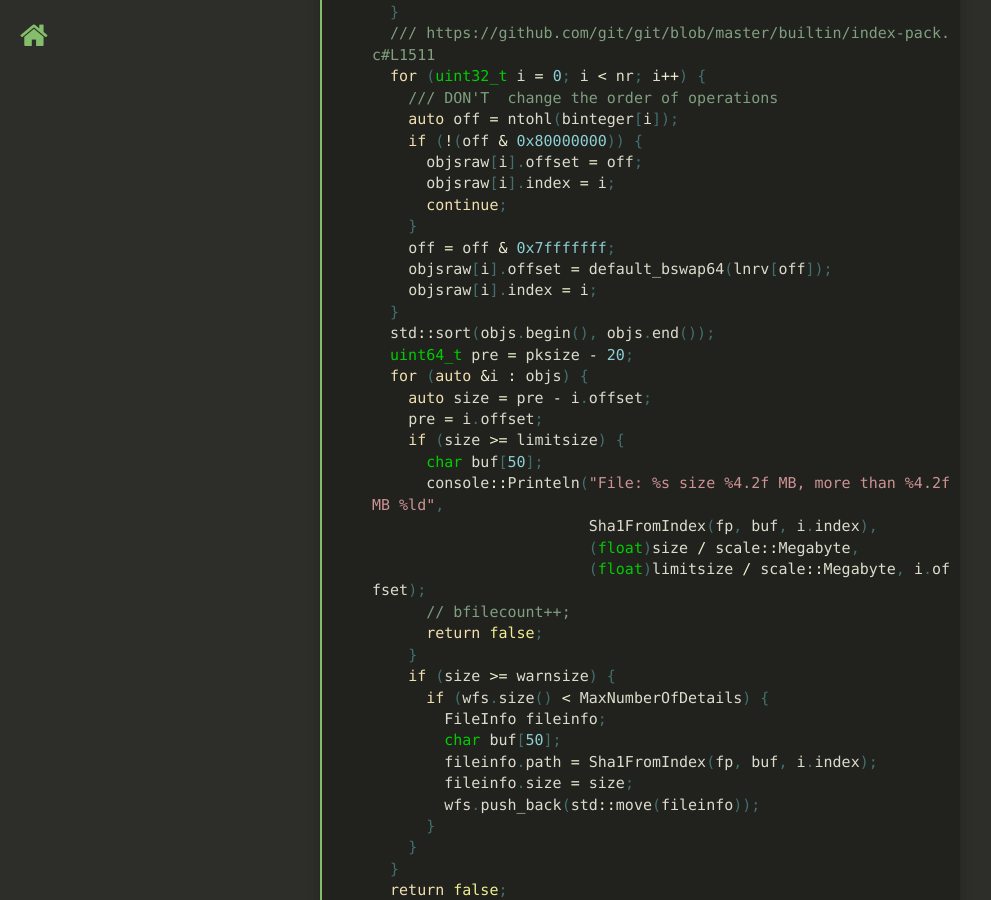
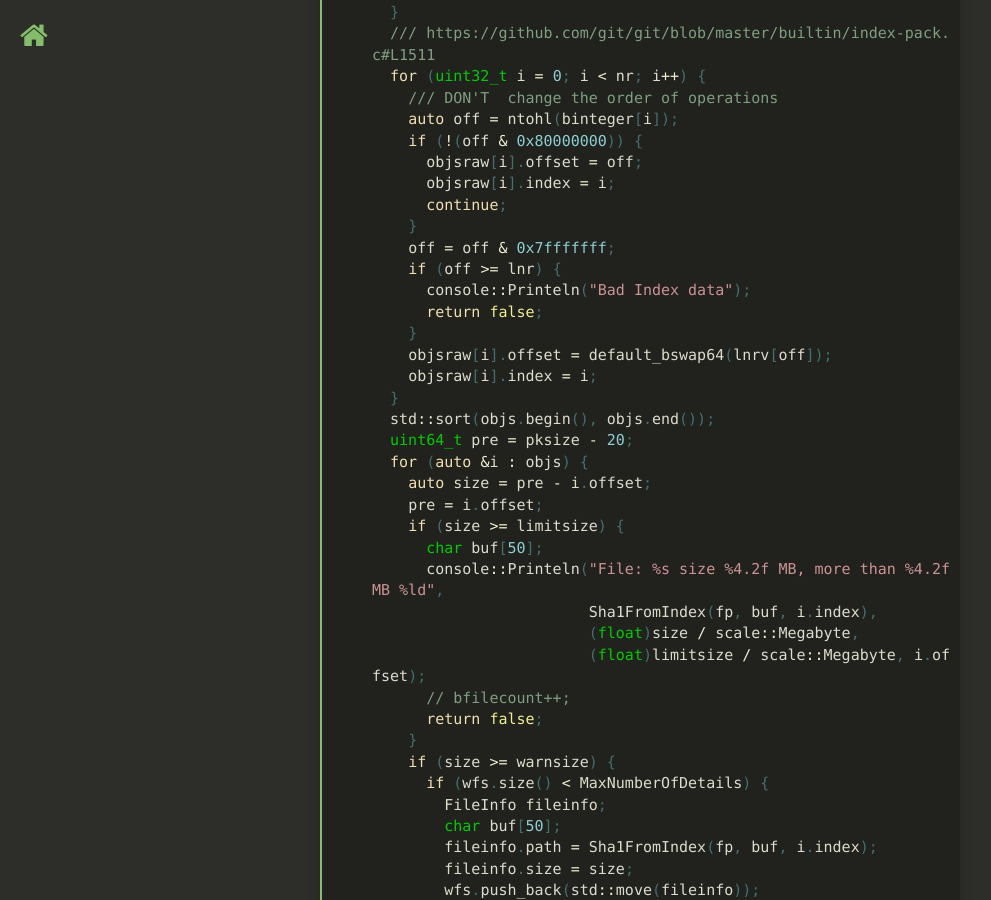
Before and after one commit to fcharlie/fcharlie.github.io, a Jekyll site: the page built from _posts/2017-11-22-GitNativeHookDepthOptimization.md, in a window 1280 px wide and 900 px high, scrolled down 9744 px. Shown: the whole window, without its empty margins (0-991 px from the left). Built offline with Jekyll 4.4.1, drawn with Linux system fonts in a browser that asks for light colours; nearby versions of some CDN libraries.

Commit message:
large file

```diff
--- a/_posts/2017-11-22-GitNativeHookDepthOptimization.md
+++ b/_posts/2017-11-22-GitNativeHookDepthOptimization.md
@@ -235,6 +235,10 @@ bool Gitidx::reviewlarge(std::size_t limitsize, std::size_t warnsize) {
       continue;
     }
     off = off & 0x7fffffff;
+    if (off >= lnr) {
+      console::Printeln("Bad Index data");
+      return false;
+    }
     objsraw[i].offset = default_bswap64(lnrv[off]);
     objsraw[i].index = i;
   }
```
